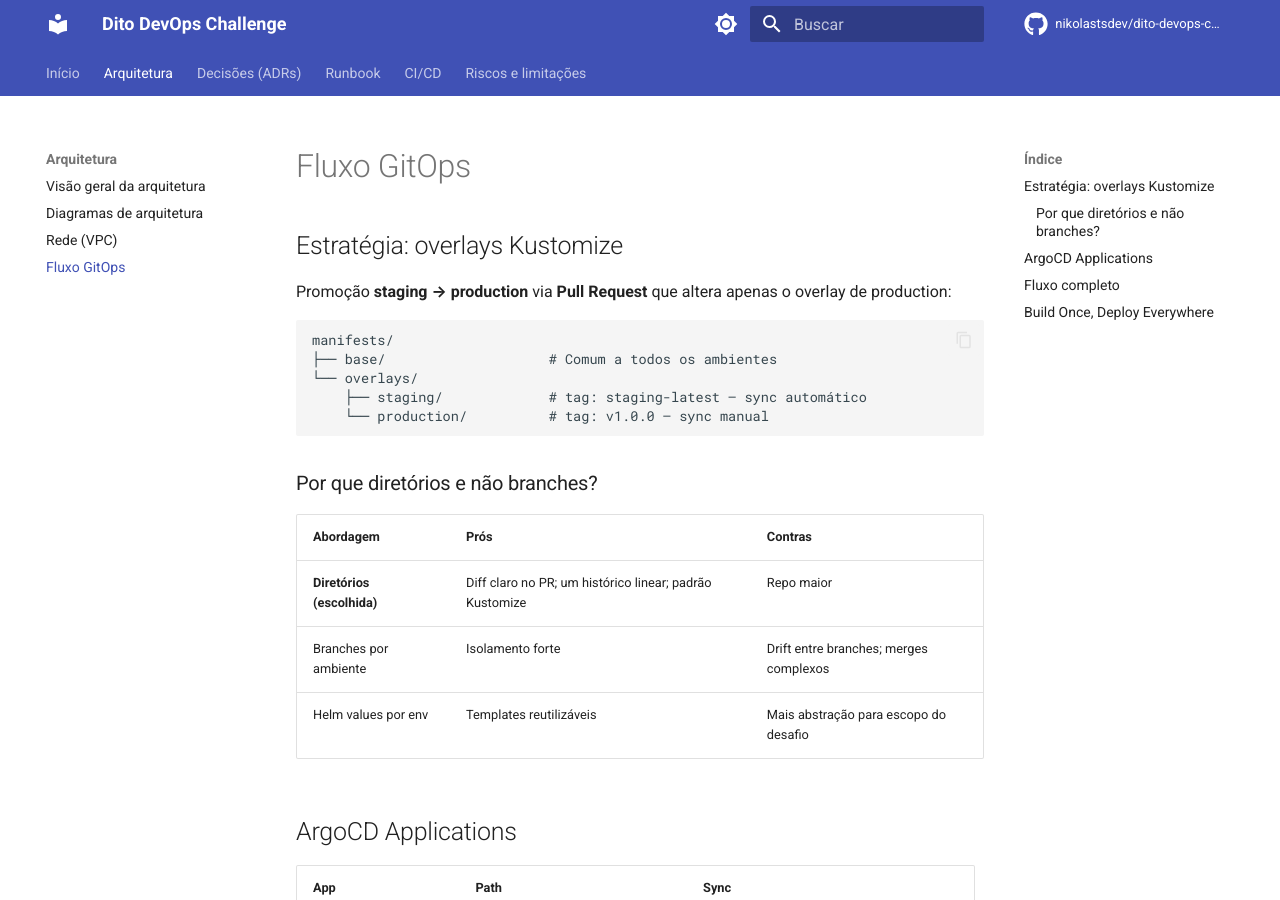
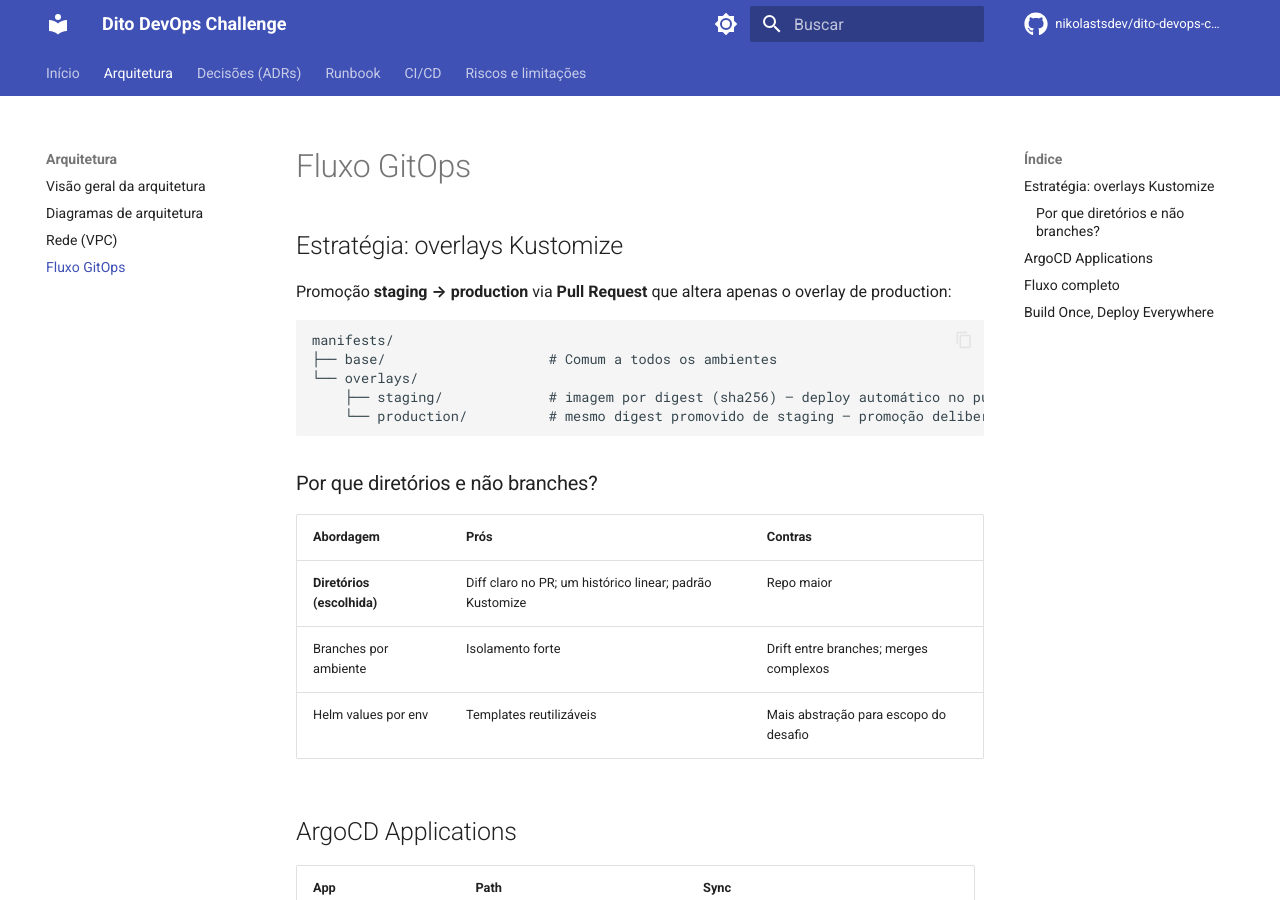
Before and after one commit to nikolastsdev/dito-devops-challenge, an MkDocs documentation site: the page built from docs/architecture/gitops-flow.md, in a window 1280 px wide and 900 px high. Built offline with MkDocs 1.6.1 and Material for MkDocs 9.7.7, drawn with Linux system fonts in a browser that asks for light colours; comment, search, counter and statistics services are not loaded.

Commit message:
feat: digest-based GitOps deploy + cross-project promote binding
- app-build/app-promote: kustomize edit set image por digest (sha256),
  build-once em staging e promote copiando o mesmo artefato (buildx
  imagetools) staging->production, sem rebuild
- iac/registry: binding cross-project (artifactregistry.reader) para a
  SA de production ler o registry de staging durante o promote
- terraform.yml: desacopla apply-production de plan-production para
  evitar aprovacao dupla no GitHub Environment

Co-authored-by: Cursor <cursoragent@cursor.com>

````diff
--- a/docs/architecture/gitops-flow.md
+++ b/docs/architecture/gitops-flow.md
@@ -8,8 +8,8 @@ Promoção **staging → production** via **Pull Request** que altera apenas o o
 manifests/
 ├── base/                    # Comum a todos os ambientes
 └── overlays/
-    ├── staging/             # tag: staging-latest — sync automático
-    └── production/          # tag: v1.0.0 — sync manual
+    ├── staging/             # imagem por digest (sha256) — deploy automático no push para main
+    └── production/          # mesmo digest promovido de staging — promoção deliberada
 ```
 
 ### Por que diretórios e não branches?
````
Also changed, not shown: docs/architecture/diagrams.md (+2 -2 lines), 7 other files.
